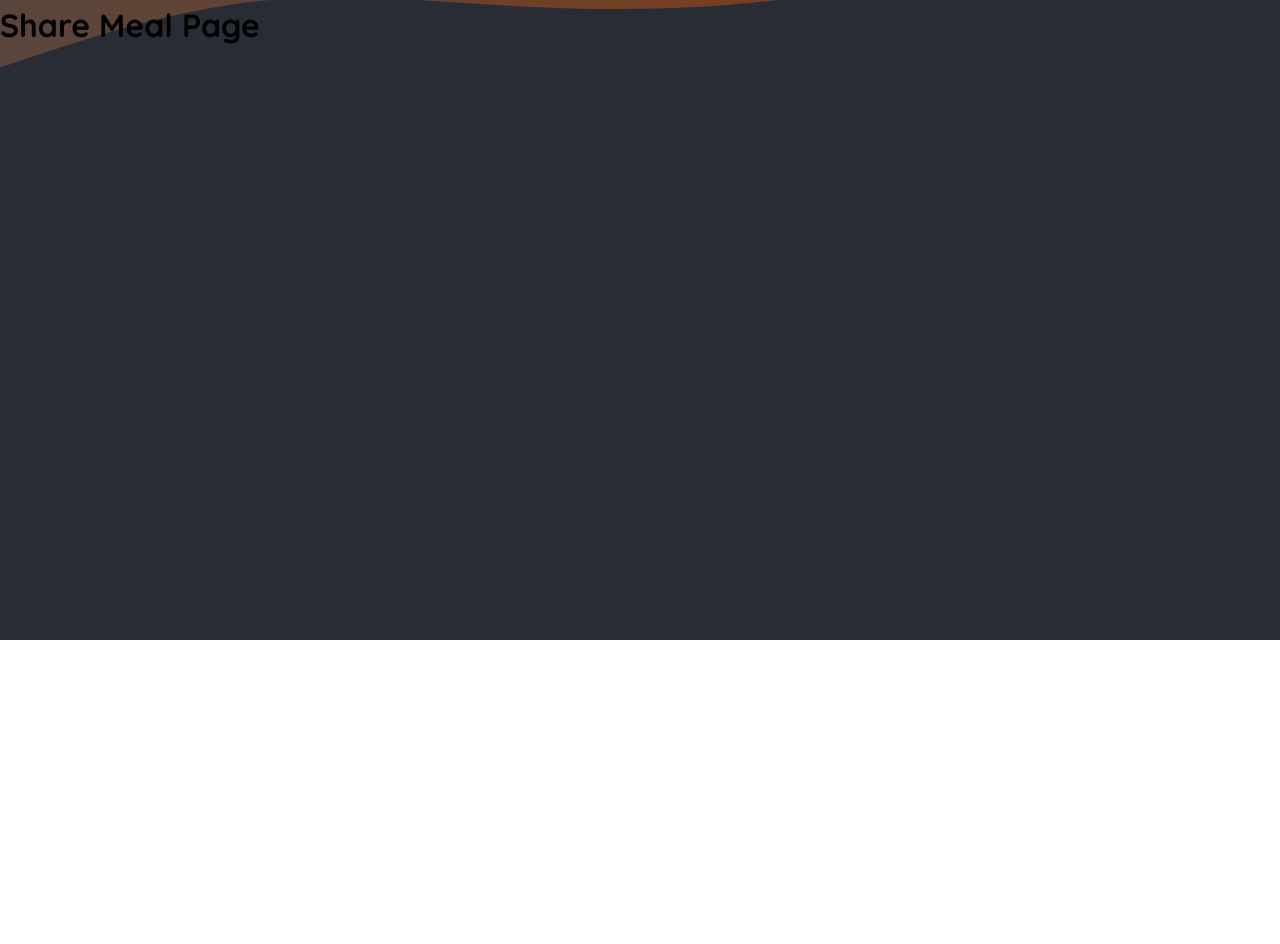
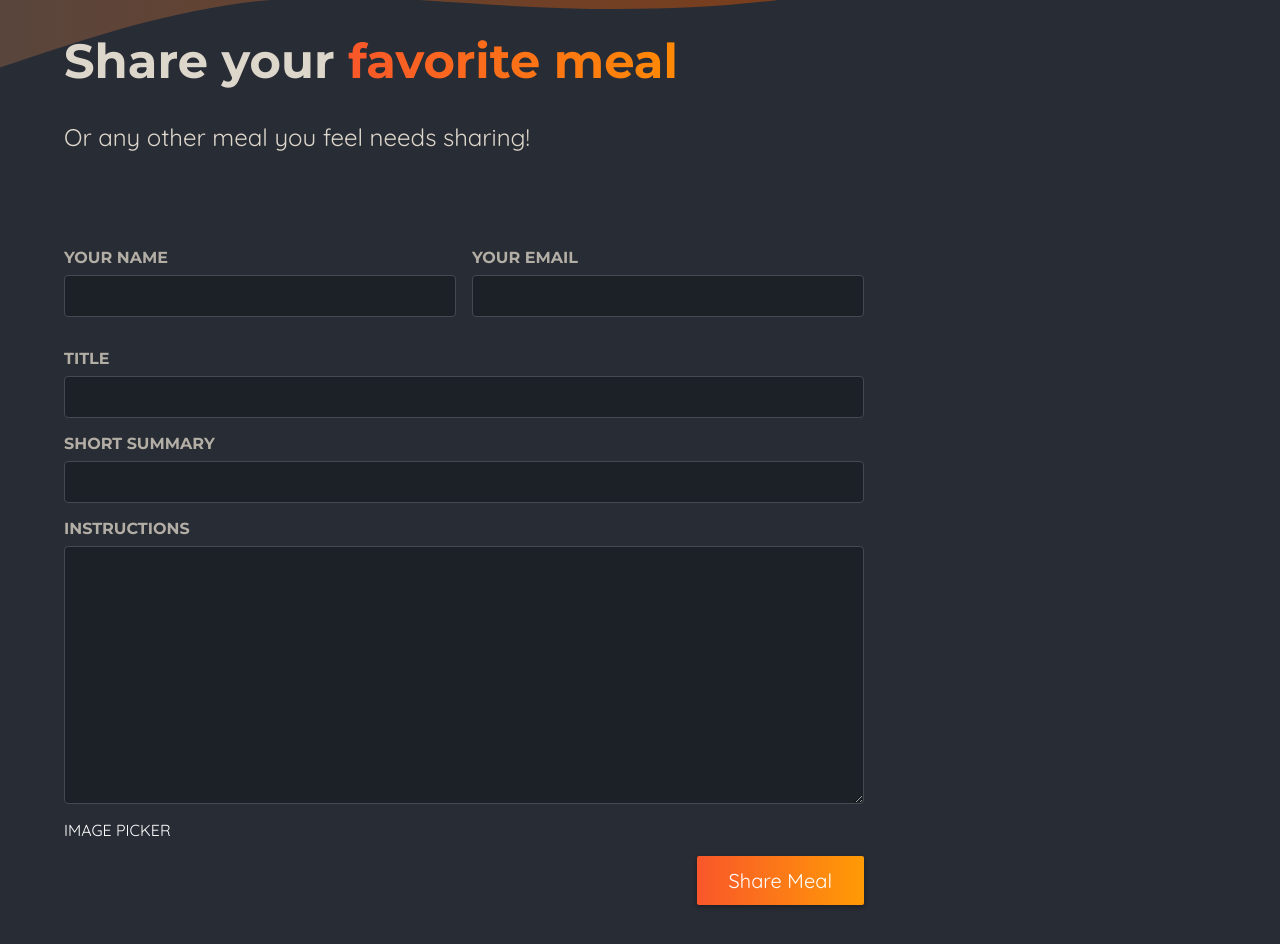
Before and after one commit to SahakKDev/next-level-food, a Next.js app: page /meals/share in a window 1280 px wide. Shown: the part 160-1104 px from the top of the page. Before the commit the page ends 800 px from the top, so only its background shows below. Built offline with nearby package versions, Linux system fonts and the light colour scheme.

Commit message:
get and show meals, handle loading and error, show meal detail in meal-detail page, share meal in progress

```diff
--- /dev/null
+++ b/app/meals/[mealSlug]/page.module.css
@@ -0,0 +1,127 @@
+.header {
+  display: flex;
+  padding: 2rem 1rem;
+  gap: 3rem;
+  margin: auto;
+  max-width: 80rem;
+}
+
+.image {
+  position: relative;
+  width: 30rem;
+  height: 20rem;
+}
+
+.header img {
+  object-fit: cover;
+  border-radius: 8px;
+  box-shadow: 0 0 0.5rem rgba(0, 0, 0, 0.5);
+  animation: fade-slide-in-from-left 1s ease-out forwards;
+}
+
+.headerText {
+  padding: 0.5rem 1rem 0 1rem;
+  color: #ddd6cb;
+  max-width: 40rem;
+  animation: fade-slide-in-from-right 1s ease-out forwards;
+}
+
+.headerText h1 {
+  margin: 0;
+  font-size: 3.5rem;
+  text-transform: uppercase;
+  font-family: "Montserrat", sans-serif;
+  text-shadow: 0 0 0.5rem rgba(0, 0, 0, 0.5);
+}
+
+.creator {
+  font-size: 1.5rem;
+  color: #cfa69b;
+  font-style: italic;
+}
+
+.creator a {
+  background: linear-gradient(90deg, #f9572a, #ff8a05);
+  background-clip: text;
+  -webkit-background-clip: text;
+  -webkit-text-fill-color: transparent;
+}
+
+.creator a:hover,
+.creator a:active {
+  background: linear-gradient(90deg, #f9572a, #ff8a05);
+  background-clip: text;
+  -webkit-background-clip: text;
+  -webkit-text-fill-color: transparent;
+  text-shadow: 0 0 18px rgba(248, 190, 42, 0.8);
+}
+
+.summary {
+  font-size: 1.5rem;
+}
+
+.instructions {
+  font-size: 1.25rem;
+  line-height: 1.5;
+  background-color: #6e6464;
+  color: #13120f;
+  border-radius: 8px;
+  box-shadow: 0 0 0.5rem rgba(0, 0, 0, 0.5);
+  padding: 2rem;
+  max-width: 60rem;
+  margin: 2rem auto;
+  animation: fade-slide-in-from-bottom 1s ease-out forwards;
+}
+
+.loading {
+  font-size: 3rem;
+  text-align: center;
+  color: #ddd6cb;
+  font-weight: bold;
+  animation: flash 1s ease-in-out infinite alternate;
+}
+
+@keyframes fade-slide-in-from-left {
+  0% {
+    opacity: 0;
+    transform: translateX(-1rem);
+  }
+  100% {
+    opacity: 1;
+    transform: translateX(0);
+  }
+}
+
+@keyframes fade-slide-in-from-right {
+  0% {
+    opacity: 0;
+    transform: translateX(1rem);
+  }
+  100% {
+    opacity: 1;
+    transform: translateX(0);
+  }
+}
+
+@keyframes fade-slide-in-from-bottom {
+  0% {
+    opacity: 0;
+    transform: translateY(1rem);
+  }
+  100% {
+    opacity: 1;
+    transform: translateY(0);
+  }
+}
+
+@keyframes flash {
+  0% {
+    opacity: 0;
+  }
+  50% {
+    opacity: 1;
+  }
+  100% {
+    opacity: 0;
+  }
+}
--- a/app/meals/share/page.js
+++ b/app/meals/share/page.js
@@ -1,7 +1,49 @@
+import classes from "./page.module.css";
+
 export default function ShareMealPage() {
   return (
-    <main>
-      <h1>Share Meal Page</h1>
-    </main>
+    <>
+      <header className={classes.header}>
+        <h1>
+          Share your <span className={classes.highlight}>favorite meal</span>
+        </h1>
+        <p>Or any other meal you feel needs sharing!</p>
+      </header>
+      <main className={classes.main}>
+        <form className={classes.form}>
+          <div className={classes.row}>
+            <p>
+              <label htmlFor="name">Your name</label>
+              <input type="text" id="name" name="name" required />
+            </p>
+            <p>
+              <label htmlFor="email">Your email</label>
+              <input type="email" id="email" name="email" required />
+            </p>
+          </div>
+          <p>
+            <label htmlFor="title">Title</label>
+            <input type="text" id="title" name="title" required />
+          </p>
+          <p>
+            <label htmlFor="summary">Short Summary</label>
+            <input type="text" id="summary" name="summary" required />
+          </p>
+          <p>
+            <label htmlFor="instructions">Instructions</label>
+            <textarea
+              id="instructions"
+              name="instructions"
+              rows="10"
+              required
+            ></textarea>
+          </p>
+          IMAGE PICKER
+          <p className={classes.actions}>
+            <button type="submit">Share Meal</button>
+          </p>
+        </form>
+      </main>
+    </>
   );
 }
--- /dev/null
+++ b/app/meals/share/page.module.css
@@ -0,0 +1,98 @@
+.header {
+  gap: 3rem;
+  margin: 3rem auto 5rem auto;
+  width: 90%;
+  max-width: 75rem;
+  color: #ddd6cb;
+  font-size: 1.5rem;
+}
+
+.header h1 {
+  font-family: "Montserrat", sans-serif;
+}
+
+.highlight {
+  background: linear-gradient(90deg, #f9572a, #ff8a05);
+  background-clip: text;
+  -webkit-background-clip: text;
+  -webkit-text-fill-color: transparent;
+}
+
+.main {
+  width: 90%;
+  max-width: 75rem;
+  margin: 3rem auto;
+  color: white;
+}
+
+.form {
+  max-width: 50rem;
+}
+
+.form label {
+  display: block;
+  margin-bottom: 0.5rem;
+  font-size: 1rem;
+  font-family: "Montserrat", sans-serif;
+  text-transform: uppercase;
+  color: #b3aea5;
+  font-weight: bold;
+}
+
+.form input,
+.form textarea {
+  display: block;
+  width: 100%;
+  padding: 0.5rem 1rem;
+  border-radius: 4px;
+  border: 1px solid #454952;
+  background: #1c2027;
+  font-size: 1.25rem;
+  font-family: "Montserrat", sans-serif;
+  color: #ddd6cb;
+}
+
+.form input:focus,
+.form textarea:focus {
+  outline-color: #f99f2a;
+  background-color: #1f252d;
+}
+
+.row {
+  display: flex;
+  gap: 1rem;
+}
+
+.row p {
+  width: 100%;
+}
+
+.actions {
+  text-align: right;
+}
+
+.actions button {
+  border: 0;
+  padding: 0.75rem 2rem;
+  background: linear-gradient(90deg, #f9572a, #ff9b05);
+  border: none;
+  color: #ffffff;
+  border-radius: 2px;
+  cursor: pointer;
+  font: inherit;
+  font-size: 1.25rem;
+  box-shadow: 0 2px 5px rgba(0, 0, 0, 0.3);
+}
+
+.actions button:hover,
+.actions button:focus {
+  background: linear-gradient(90deg, #fd4715, #f9b241);
+}
+
+.actions button:disabled,
+.actions button:hover:disabled,
+.actions button:focus:disabled {
+  background: #ccc;
+  color: #979797;
+  cursor: not-allowed;
+}
```
Also changed, not shown: app/meals/[mealSlug]/page.js (+35 -7 lines), app/meals/error.js (added, +10 -0 lines), app/meals/not-found.js (added, +8 -0 lines), app/meals/page.js (+16 -2 lines), app/meals/page.module.css (+17 -0 lines), app/not-found.js (added, +8 -0 lines), lib/meals.js (added, +17 -0 lines).
